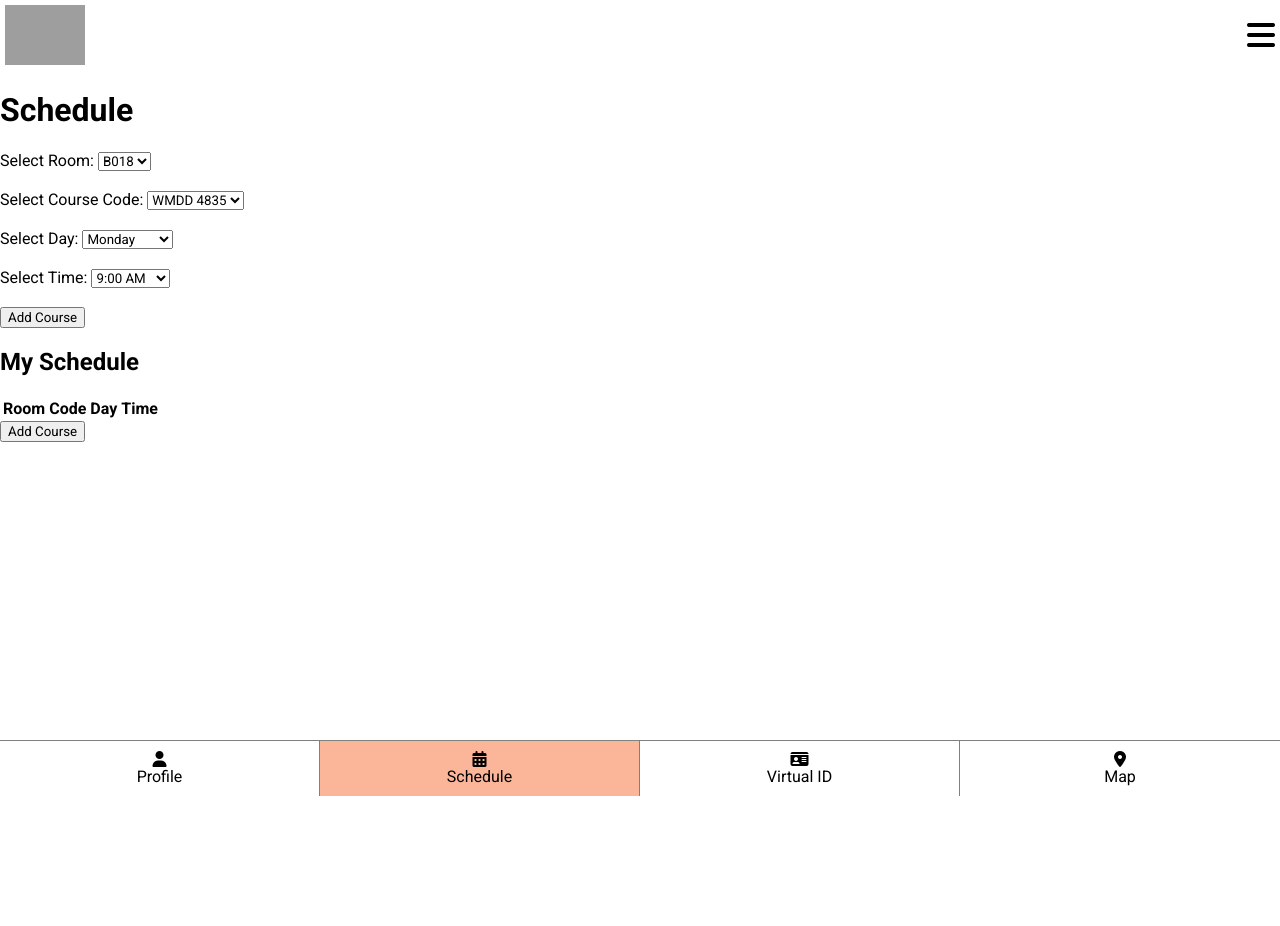
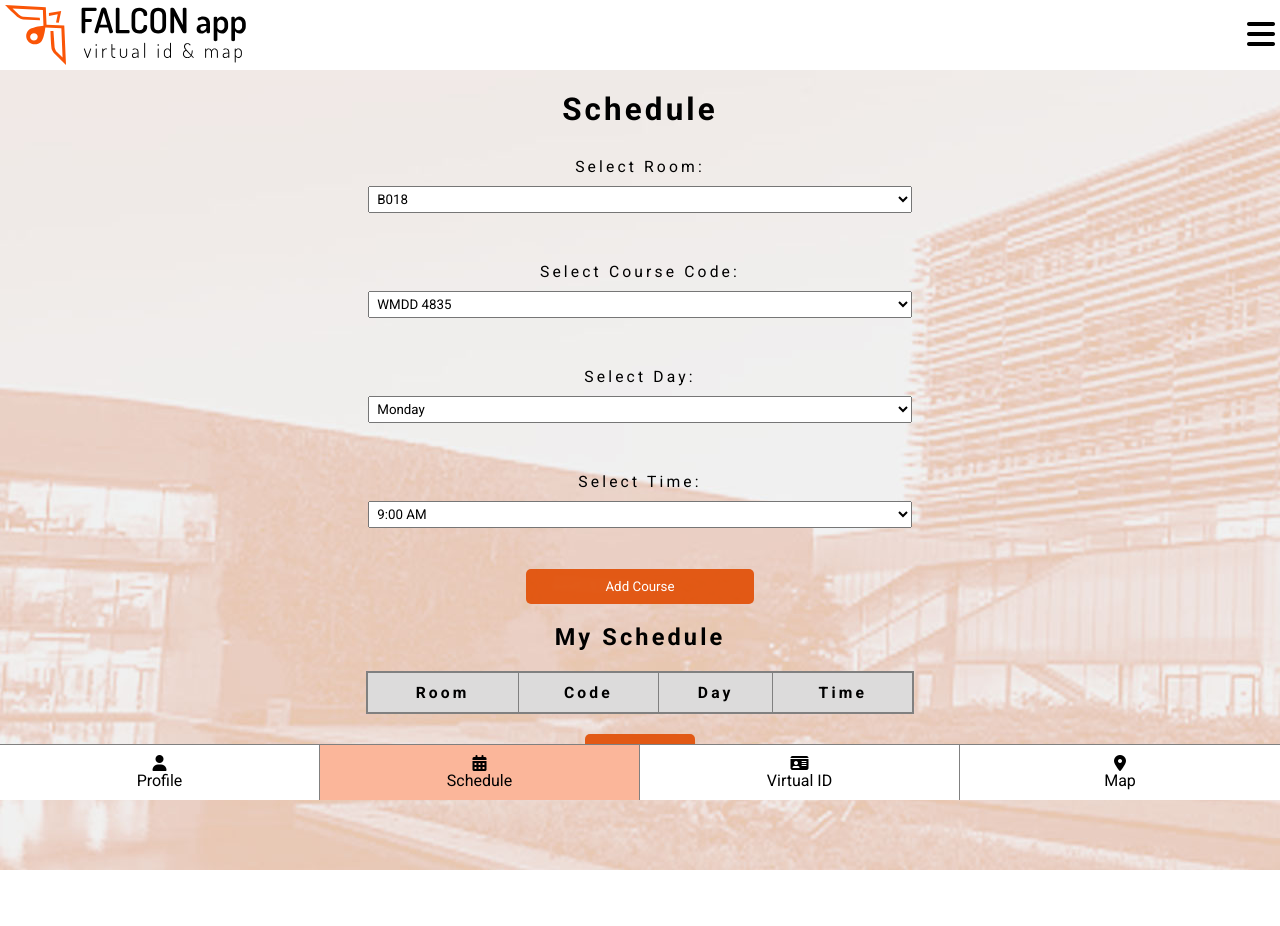
Before and after one commit to BhawleenKaurDeol/Falcon, a PHP site: page /schedule.php in a window 1280 px wide. Before the commit the page ends 796 px from the top, so only its background shows below. Run offline with PHP 8.4, Linux system fonts and the light colour scheme; lists and menus that the app fills with data are empty; some libraries are stand-ins or nearby versions; grey boxes are pictures that could not be loaded.

Commit message:
Add files via upload

```diff
--- /dev/null
+++ b/css/schedule.css
@@ -0,0 +1,104 @@
+
+
+#main_content {
+    min-height: 100vh;
+    margin: 0;
+    padding: 0;
+    display: flex;
+    flex-direction: column;
+    align-items: center;
+
+    font-family: 'Open Sans Condensed', sans-serif;
+    letter-spacing: 0.2em;
+	font-size: 0.98em;
+  }
+
+
+  #main_content form {
+    display: grid;
+
+
+  }
+
+  #main_content input,#main_content label,#main_content select {
+    display: block;
+    padding: 0.3em;
+    margin: 0.2em;
+
+  }
+
+
+  #main_content ul {
+    text-align: start;
+  }
+
+
+  #main_content #card {
+    position: relative;
+    width: 35em;
+    text-align: center;
+  }
+
+  /* table display */
+
+  #main_content table {
+    width: 100%;
+    border-collapse: collapse;
+    margin-bottom: 20px;
+  }
+  #main_content table, #main_content th, #main_content td {
+    border: 1px solid grey;
+    padding: 1rem;
+
+    text-align: center;
+  }
+  #main_content th {
+    background-color: grey;
+  }
+
+  #main_content #scheduleTable {
+    border: 2px solid grey;
+  }
+  #main_content #scheduleTable th, #main_content #scheduleTable td {
+    border: 1px solid grey;
+    padding: 10px;
+  }
+  #main_content #scheduleTable th {
+    background-color: #dcdbdb;
+  }
+  #main_content #scheduleTable tbody tr:nth-child(even) {
+    background-color: #dcdbdb;
+  }
+  #main_content #scheduleTable tbody tr:hover {
+    background-color: #dcdbdb;
+  }
+
+  #main_content button, #main_content #courseForm button {
+    padding: 10px 20px;
+
+    margin-left: 10rem;
+    margin-right: 10rem;
+
+    background-color: rgba(226, 82, 10, 0.938);
+    color: white;
+    border: none;
+    border-radius: 5px;
+    cursor: pointer;
+
+}
+
+#main_content button:hover, #main_content #courseForm button:hover {
+    background-color: rgb(255, 131, 54);
+}
+
+@media screen and (min-width: 900px) {
+
+  #main_content{
+        background-image: url(./icons/images/id-background.jpg);
+    }
+
+    #main_content #courseForm{
+        /* display: inline-block; */
+    }
+
+}
```
Also changed, not shown: css/Signup.css (+6 -1 lines), css/images.css (added, +55 -0 lines), css/profile.css (line endings or trailing spaces), fonts/Candarab.ttf (added), fonts/Candarai.ttf (added), fonts/Candaral.ttf (added), fonts/Candarali.ttf (added), fonts/Candaraz.ttf (added), fonts/timesbi.ttf (added), fonts/timesi.ttf (added), images/diego.jpg (added), images/falcon-icon.png (added), images/falcon-logo.svg (added), images/id-background.jpg (added), 2 more files, 2 other files.
